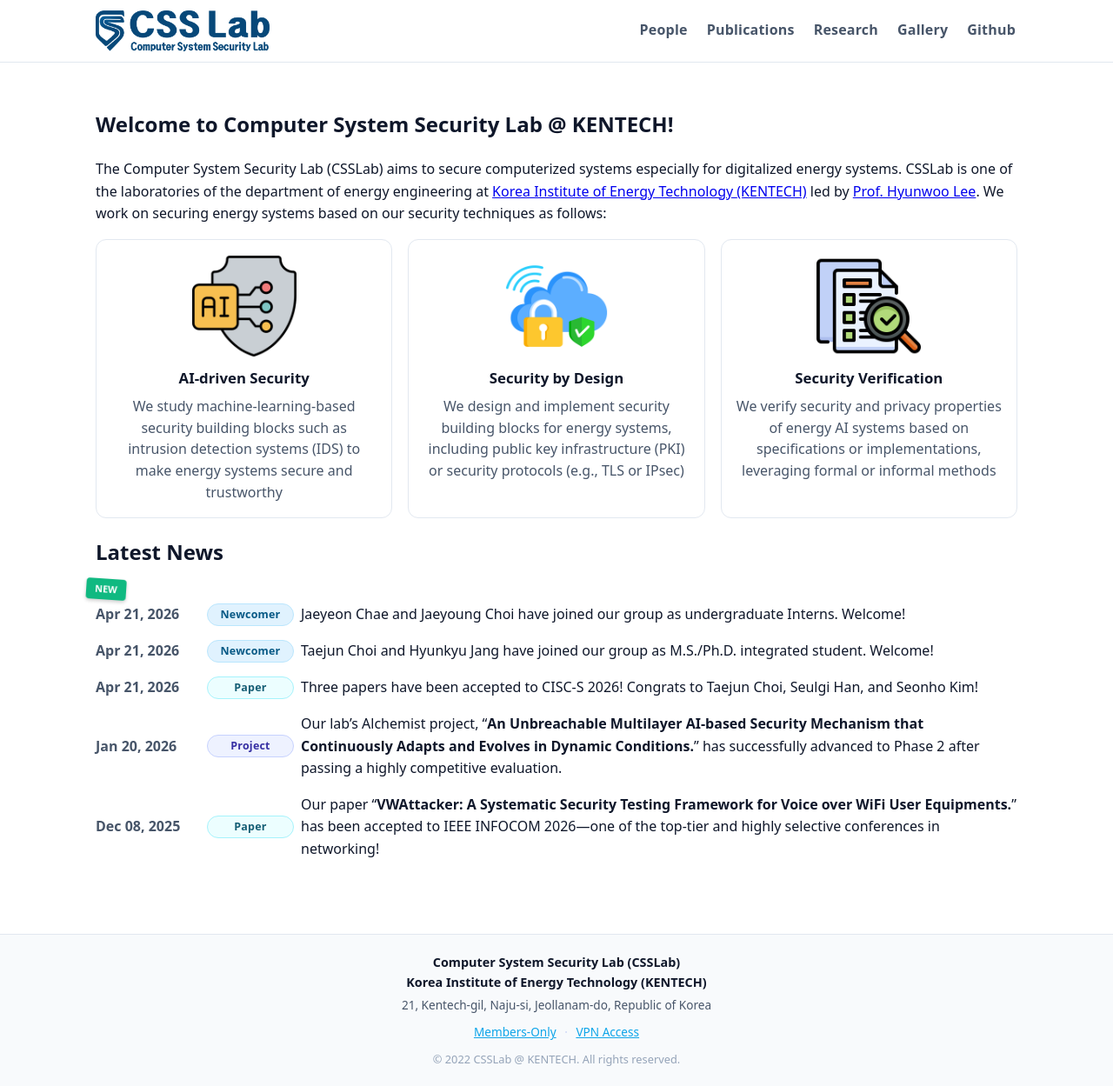
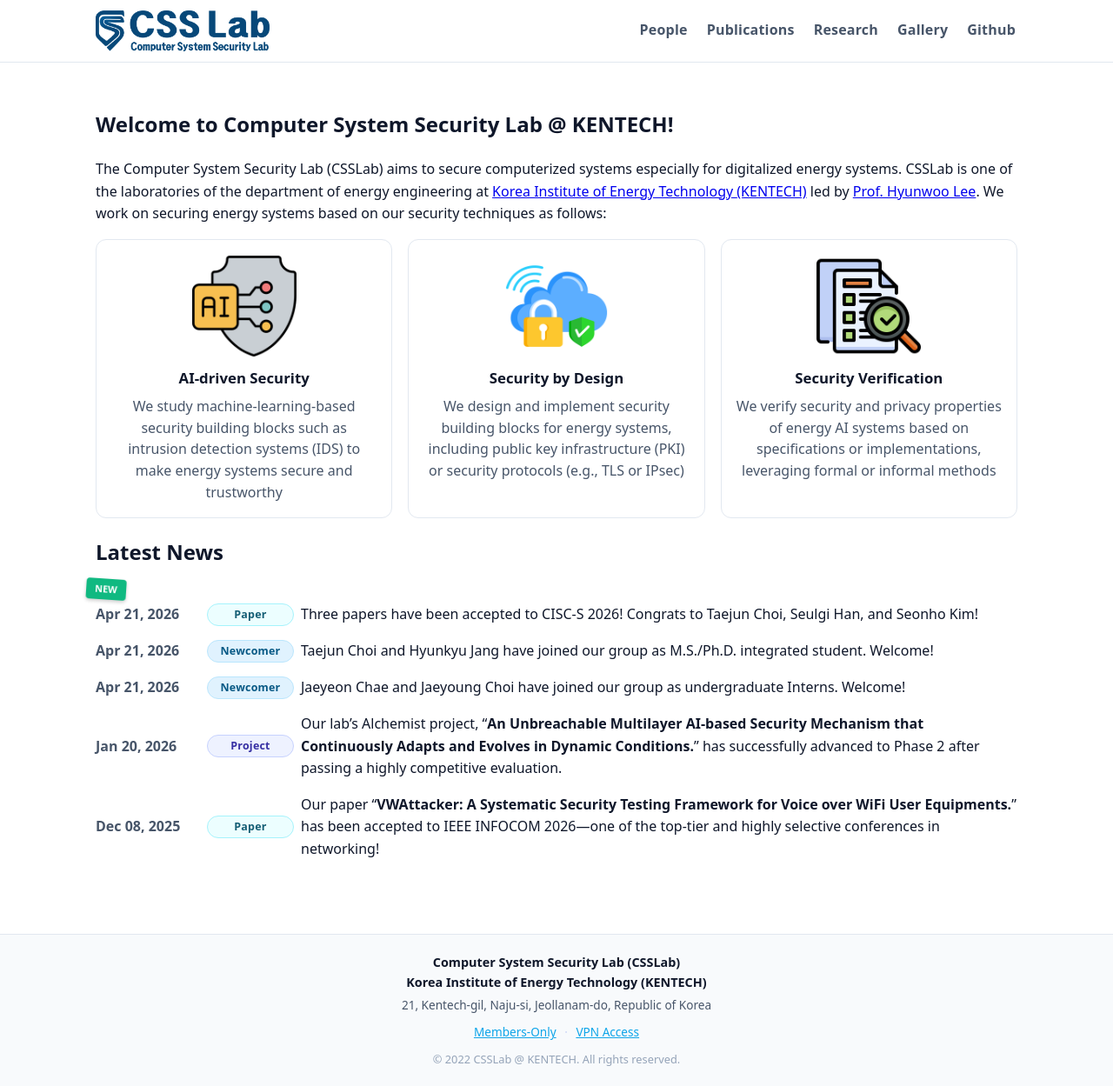
Before and after one commit to comsyssec/comsyssec.github.io, a Jekyll site: the page built from index.md, in a window 1280 px wide. Shown: the whole page at 87% size. Built offline with Jekyll 4.4.1, drawn with Linux system fonts in a browser that asks for light colours; part of the change alters nothing that is shown.

Commit message:
news section updated

```diff
--- a/_data/news.yml
+++ b/_data/news.yml
@@ -1,12 +1,12 @@
-- date: 2026-04-21
+- date: 2026-04-21 18:00:00
   category: paper
   title: "Three papers have been accepted to CISC-S 2026! Congrats to Taejun Choi, Seulgi Han, and Seonho Kim!"
 
-- date: 2026-04-21
+- date: 2026-04-21 15:00:00
   category: newcomer
   title: "Taejun Choi and Hyunkyu Jang have joined our group as M.S./Ph.D. integrated student. Welcome!"
 
-- date: 2026-04-21
+- date: 2026-04-21 12:00:00
   category: newcomer
   title: "Jaeyeon Chae and Jaeyoung Choi have joined our group as undergraduate Interns. Welcome!"
 
```
